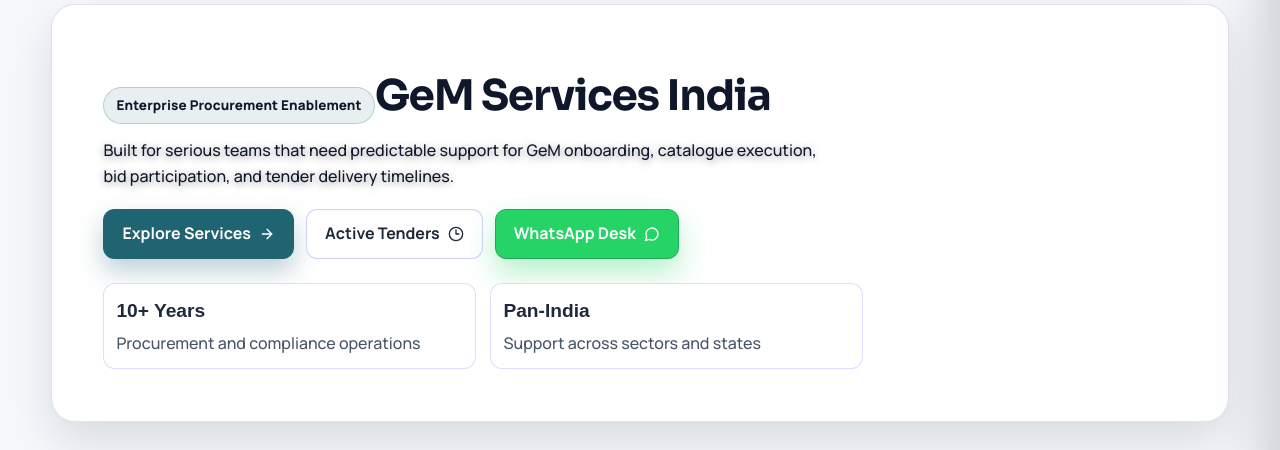
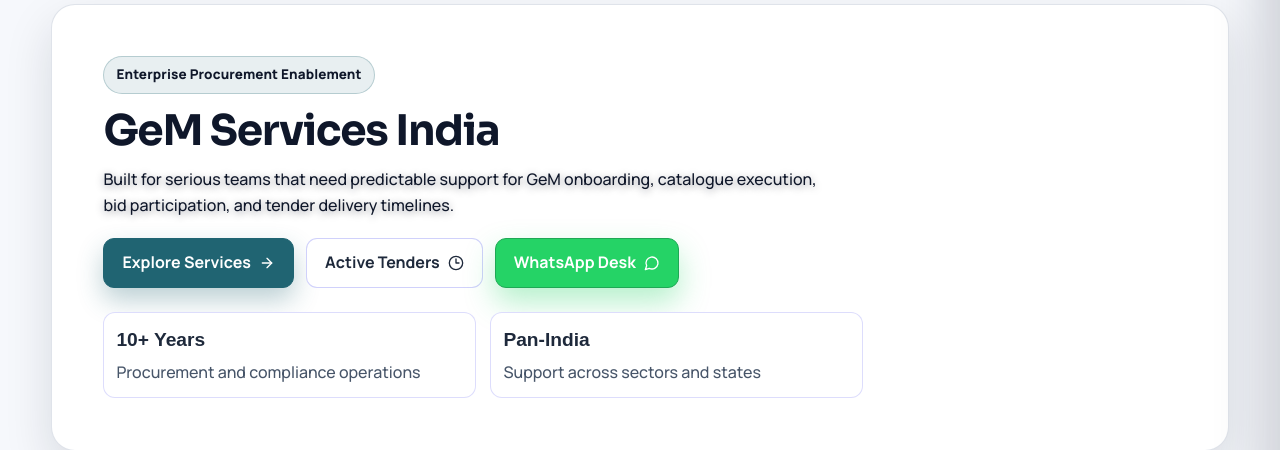
Before and after one commit to shannu2342/tender, a React (Create React App) app in the folder client/: page / in a window 1280 px wide. Shown: the part 154-604 px from the top of the page. Built offline with nearby package versions, Linux system fonts and the light colour scheme; no server answers.

Commit message:
Update homepage and styles

```diff
--- a/client/src/index.css
+++ b/client/src/index.css
@@ -2748,74 +2748,3 @@
         max-width: none;
     }
 }
-
-/* Hero typing + reveal animation */
-.home-hero__typed-title {
-    display: inline-flex;
-    align-items: center;
-    min-height: 1.2em;
-}
-
-.home-hero__cursor {
-    margin-left: 4px;
-    color: #206472;
-    font-weight: 700;
-    animation: heroBlink 0.85s steps(1) infinite;
-}
-
-.home-hero__cursor.is-hidden {
-    opacity: 0;
-    animation: none;
-}
-
-.home-hero__reveal {
-    opacity: 0;
-    transform: translateY(10px);
-}
-
-.home-hero__reveal.is-visible {
-    animation: heroRevealUp 0.55s cubic-bezier(0.22, 1, 0.36, 1) both;
-}
-
-.home-hero__reveal--delay-1.is-visible {
-    animation-delay: 0.08s;
-}
-
-.home-hero__reveal--delay-2.is-visible {
-    animation-delay: 0.18s;
-}
-
-@keyframes heroBlink {
-    0%,
-    49% {
-        opacity: 1;
-    }
-    50%,
-    100% {
-        opacity: 0;
-    }
-}
-
-@keyframes heroRevealUp {
-    from {
-        opacity: 0;
-        transform: translateY(10px);
-    }
-    to {
-        opacity: 1;
-        transform: translateY(0);
-    }
-}
-
-@media (prefers-reduced-motion: reduce) {
-    .home-hero__cursor {
-        animation: none;
-    }
-
-    .home-hero__reveal,
-    .home-hero__reveal.is-visible {
-        opacity: 1;
-        transform: none;
-        animation: none;
-    }
-}
--- a/client/src/pages/Home.js
+++ b/client/src/pages/Home.js
@@ -16,9 +16,6 @@
     const [services, setServices] = useState([]);
     const [tenders, setTenders] = useState([]);
     const [loading, setLoading] = useState(true);
-    const [typedTitle, setTypedTitle] = useState("");
-    const [heroRevealed, setHeroRevealed] = useState(false);
-    const heroTitle = managed.title || site.name;
     const showcaseImages = Array.isArray(managed.showcaseImages) && managed.showcaseImages.length
         ? managed.showcaseImages.slice(0, 3)
         : [
@@ -46,34 +43,6 @@
 
         fetchData();
     }, []);
-
-    useEffect(() => {
-        setTypedTitle("");
-        setHeroRevealed(false);
-
-        if (!heroTitle) {
-            setHeroRevealed(true);
-            return;
-        }
-
-        let titleIndex = 0;
-        let revealTimer;
-        const typingTimer = setInterval(() => {
-            titleIndex += 1;
-            setTypedTitle(heroTitle.slice(0, titleIndex));
-
-            if (titleIndex >= heroTitle.length) {
-                clearInterval(typingTimer);
-                revealTimer = setTimeout(() => setHeroRevealed(true), 120);
-            }
-        }, 48);
-
-        return () => {
-            clearInterval(typingTimer);
-            if (revealTimer) clearTimeout(revealTimer);
-        };
-    }, [heroTitle]);
-
     if (loading) {
         return (
             <div className="loading">
@@ -95,9 +64,9 @@
                     <div className="home-hero-layout">
                         <div className="home-hero-copy">
                             <span className="kicker">{managed.kicker}</span>
-                            <h1 className="page__title mt-14 home-hero__typed-title" aria-label={heroTitle}>{typedTitle}<span className={`home-hero__cursor ${heroRevealed ? 'is-hidden' : ''}`} aria-hidden="true">|</span></h1>
-                            <p className={`page__lead home-hero__lead--light home-hero__reveal ${heroRevealed ? 'is-visible' : ''}`}>{managed.lead}</p>
-                            <div className={`cta-row home-hero__reveal home-hero__reveal--delay-1 ${heroRevealed ? 'is-visible' : ''}`}>
+                            <h1 className="page__title mt-14">{managed.title || site.name}</h1>
+                            <p className="page__lead home-hero__lead--light">{managed.lead}</p>
+                            <div className="cta-row">
                                 <Link to="/services" className="btn btn-primary">
                                     Explore Services <ArrowRight size={16} />
                                 </Link>
@@ -108,7 +77,7 @@
                                     WhatsApp Desk <MessageCircle size={16} />
                                 </a>
                             </div>
-                            <div className={`stats-grid home-hero__reveal home-hero__reveal--delay-2 ${heroRevealed ? 'is-visible' : ''}`}>
+                            <div className="stats-grid">
                                 <div className="stat-box">
                                     <strong>10+ Years</strong>
                                     <span>Procurement and compliance operations</span>
```
